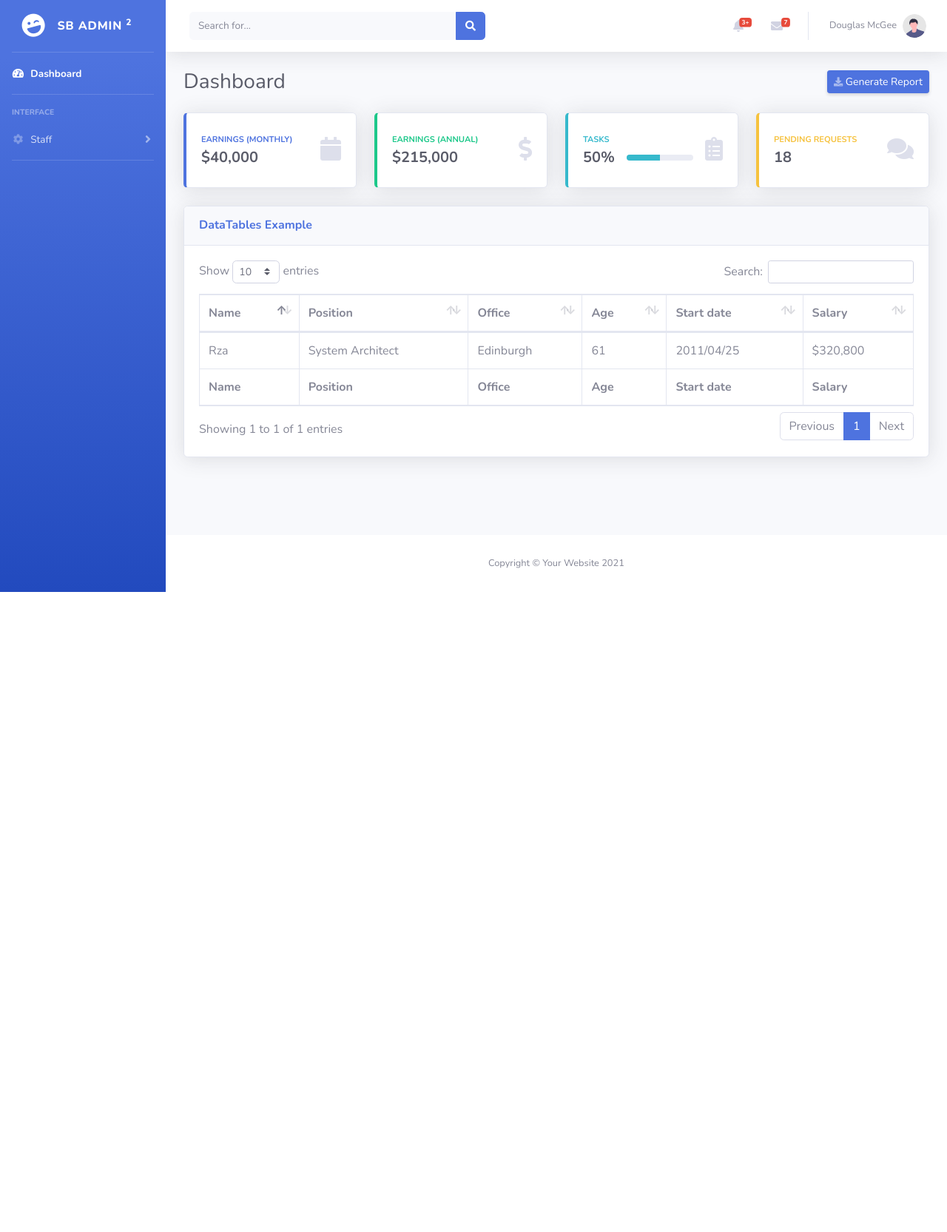
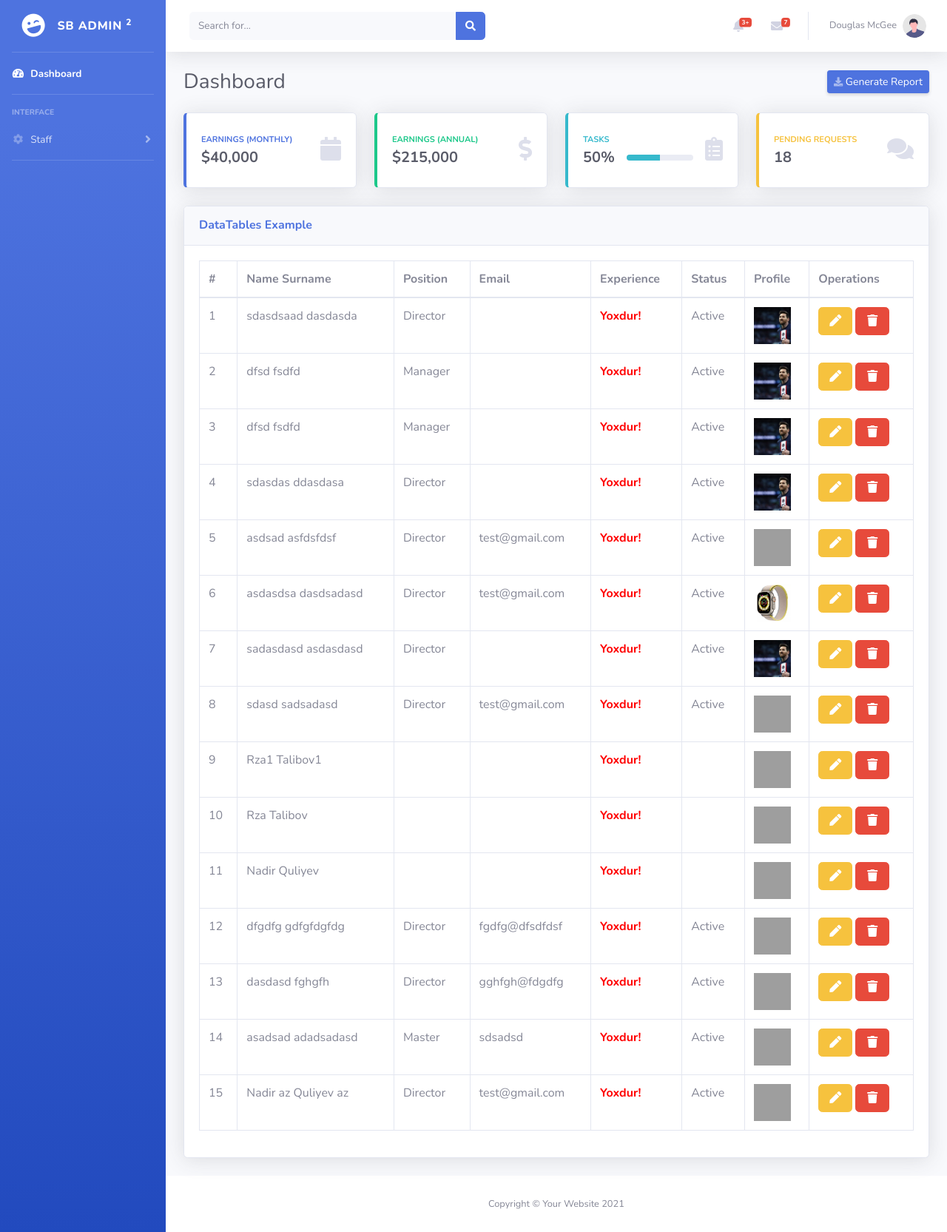
Before and after one commit to rzatalibov555/barbershop, a CodeIgniter app: page /barbershop/index.php/admin_controller/staff_list in a window 1280 px wide. Shown: the whole page at 74% size. Before the commit the page ends 800 px from the top, so only its background shows below. Run offline with CodeIgniter, Linux system fonts and the light colour scheme; data comes from the database, SQL or seed files in the repository; data that the repository does not hold is empty; grey boxes are pictures that could not be loaded.

Commit message:
get all date form controller

```diff
--- a/application/controllers/Admin_controller.php
+++ b/application/controllers/Admin_controller.php
@@ -16,7 +16,8 @@ class Admin_controller extends CI_Controller{
     }
 
     public function staff_list(){
-        $this->load->view("admin/staff/list");
+        $data['get_all_data'] = $this->db->order_by('s_id',"DESC")->get('staff')->result_array();
+        $this->load->view("admin/staff/list",$data);
     }
 
     public function staff_create(){
@@ -46,11 +47,12 @@ class Admin_controller extends CI_Controller{
         $telegram       = $_POST['Telegram'];
         $youtube        = $_POST['Youtube'];
 
-
-        if(!empty($firstName_az) && !empty($lastName_az) && !empty($description_az) && !empty($status) && !empty($position)){
+        $experience_az   = $_POST['experience'];
 
 
 
+
+        if(!empty($firstName_az) && !empty($lastName_az) && !empty($description_az) && !empty($status) && !empty($position)){
 
             $config['upload_path']          = './uploads/staff/';
             $config['allowed_types']        = 'gif|jpg|png|jpeg|JPG|JPEG|PDF|mp3|mp4';
@@ -94,6 +96,9 @@ class Admin_controller extends CI_Controller{
                     's_img_ext'         => $file_ext,
                     's_create_date'     => date("Y-m-d H:i:s"),
                     's_creater_id'      => "",
+
+                    's_experience'   => $experience_az,
+
                 ];
 
 
@@ -122,7 +127,11 @@ class Admin_controller extends CI_Controller{
                     's_youtube'         => $youtube,
                     's_create_date'     => date("Y-m-d H:i:s"),
                     's_creater_id'      => "",
+
+                    's_experience'   => $experience_az,
+
                 ];
+
 
 
             }
--- a/application/views/admin/staff/list.php
+++ b/application/views/admin/staff/list.php
@@ -2,6 +2,7 @@
 <?php $this->load->view('admin/includes/left_menu'); ?>
 <?php $this->load->view('admin/includes/navbar'); ?>
 <?php $this->load->view('admin/includes/statistics'); ?>
+
 
 
 
@@ -13,38 +14,67 @@
         </div>
         <div class="card-body">
             <div class="table-responsive">
-                <table class="table table-bordered" id="dataTable" width="100%" cellspacing="0">
+                <table class="table table-bordered" id="dataTables" width="100%" cellspacing="0">
                     <thead>
                         <tr>
-                            <th>Name</th>
+                            <th>#</th>
+                            <th>Name Surname</th>
                             <th>Position</th>
-                            <th>Office</th>
-                            <th>Age</th>
-                            <th>Start date</th>
-                            <th>Salary</th>
+                            <th>Email</th>
+                            <th>Experience</th>
+                            <th>Status</th>
+                            <th>Profile</th>
+                            <th>Operations</th>
                         </tr>
                     </thead>
-                    <tfoot>
-                        <tr>
-                            <th>Name</th>
-                            <th>Position</th>
-                            <th>Office</th>
-                            <th>Age</th>
-                            <th>Start date</th>
-                            <th>Salary</th>
-                        </tr>
-                    </tfoot>
                     <tbody>
-                        <tr>
-                            <td>Rza</td>
-                            <td>System Architect</td>
-                            <td>Edinburgh</td>
-                            <td>61</td>
-                            <td>2011/04/25</td>
-                            <td>$320,800</td>
-                        </tr>
+
+                        <?php $say = 0; foreach($get_all_data as $get_all_data_key){ $say++ ?>
+                            <tr>
+                                <td><?php echo $say; ?></td>
+                                <td><?php echo $get_all_data_key['s_name_az']; ?> <?php echo $get_all_data_key['s_surname_az']; ?></td>
+                                <td><?php echo $get_all_data_key['s_position']; ?></td>
+                                <td><?php echo $get_all_data_key['s_email']; ?></td>
+                                <td>
+                                    <?php if($get_all_data_key['s_experience']){ ?>
+                                        <?php echo $get_all_data_key['s_experience']; ?>-il
+                                    <?php }else{
+                                        echo "<b style='color:red;'>Yoxdur!</b>";
+                                    } ?>
+
+                                </td>
+                                <td><?php echo $get_all_data_key['s_status']; ?></td>
+                                <td>
+                                    <?php if($get_all_data_key['s_img']){ ?>
+                                        <img width="50" height="50" style="object-fit: cover;" src="<?php echo base_url('uploads/staff/'.$get_all_data_key['s_img']); ?>" alt="">
+                                    <?php }else{ ?>
+                                        <img width="50" height="50" style="object-fit: cover;" src="https://thumbs.dreamstime.com/b/no-image-available-icon-flat-vector-no-image-available-icon-flat-vector-illustration-132482953.jpg" alt="">
+                                    <?php } ?>
+
+                                </td>
+                                <td>
+                                    <a href="#" style="text-decoration: none;">
+                                        <button type="button" title="Update" class="btn btn-warning">
+                                            <i class="fas fa-fw fa-pen"></i>
+                                        </button>
+                                    </a>
+                                    <a href="#" style="text-decoration: none;">
+                                        <button type="button" title="Delete" class="btn btn-danger">
+                                            <i class="fas fa-fw fa-trash"></i>
+                                        </button>
+                                    </a>
+                                </td>
+                            </tr>
+                        <?php } ?>
+
+
+
+
+
 
                     </tbody>
+
+
                 </table>
             </div>
         </div>
```
Also changed, not shown: application/config/routes.php (+10 -0 lines), application/views/admin/staff/create.php (+7 -0 lines), application/models/Admin_model.php (added), uploads/staff/15e7b1c3517eb207728ef90d6cf8644f.jpg (added), uploads/staff/2e6df92ae41d3522e18dd3eed40890ad.jpg (added), uploads/staff/391f9f641d22cd8ea144ae1563be4dd4.png (added), uploads/staff/60cb20561551c41ad9c7e37112afe216.jpg (added), uploads/staff/acff505348d7f551378d5674d69ea305.jpg (added), uploads/staff/c1714c222a08ac0964985116865ccb60.png (added), uploads/staff/cf27330cd12ad65e7882fe1da9657155.jpg (added), uploads/staff/e914c7986e99d377cc7c6d9c7fa5639d.png (added), uploads/staff/fd0be304ea379ea432108ff57bd3271b.jpg (added).
